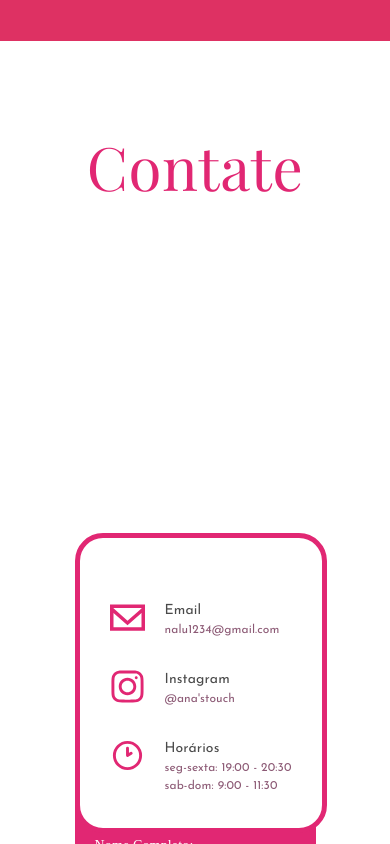
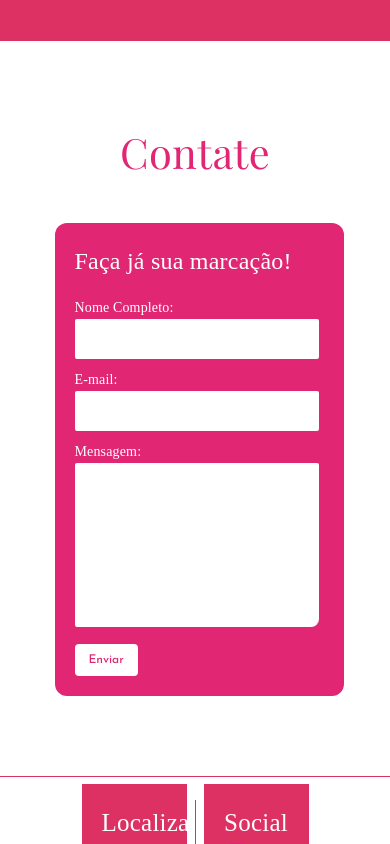
Before and after one commit to OBitencourt/ana-s_touch, a Next.js app: page / in a window 390 px wide. Shown: the part 4320-5164 px from the top of the page. Built offline with nearby package versions, Linux system fonts and the light colour scheme; a web font is replaced by a local one.

Commit message:
feat: adding responsivity to contact section

```diff
--- a/src/components/Sections/Contact/index.tsx
+++ b/src/components/Sections/Contact/index.tsx
@@ -40,10 +40,10 @@ const Contact = () => {
                                 display: 'flex',
                                 flexDirection: 'column',
                                 alignItems: 'center',
-                                mb: 5
+                                mb: 5,
                             }}
                             color="#E12773"
-                            fontSize={60}
+                            fontSize='2.6em'
                             align="center"
                         >
                             Contate
@@ -145,7 +145,11 @@ const Contact = () => {
 
                         <Grid sx={{display: 'flex', justifyContent: 'center'}} container spacing={0} >
 
-                            <Grid item md={5}>
+                            <Grid item md={5} sx={{
+                                '@media (max-width: 900px)': {  // Para telas pequenas (mobile)
+                                    display: 'none'
+                                },
+                            }}>
 
                                 <PhotoDiv>
 
@@ -153,7 +157,7 @@ const Contact = () => {
 
                             </Grid>
 
-                            <Grid item md={6}>
+                            <Grid item md={6} sm={12}>
 
                                 <ContactDiv>
 
--- a/src/components/Sections/Contact/style.ts
+++ b/src/components/Sections/Contact/style.ts
@@ -6,6 +6,16 @@ export const ContactDiv = styled.div`
     border-bottom-right-radius: 14px;
 
     padding: 20px;
+
+    @media (max-width: 813px) {
+        margin-left: 200px;
+    }
+
+    @media (max-width: 627px) {
+        margin-left: -20px;
+        border-radius: 12px;
+        width: 120%;
+    }
 `
 
 export const StyledInput = styled.input`
@@ -50,6 +60,14 @@ export const Socials = styled.div`
     z-index: 10;
     top: 37%;
     border: 5px solid #E12773;
+
+    @media (max-width: 813px) {
+        left: -50px;
+    }
+
+    @media (max-width: 627px) {
+        display: none;
+    }
 `
 
 export const SocialCard = styled.div`
```
